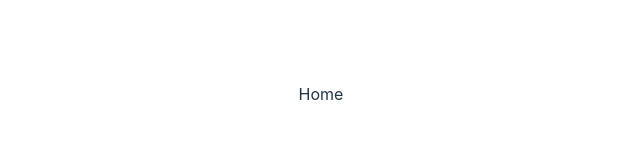
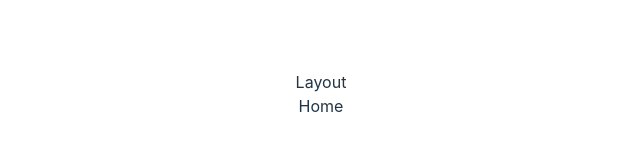
Before and after one commit to tschanomis/cats, a React (Vite) app: page / in a window 1280 px wide. Shown: the part 306-456 px from the top of the page, without its empty margins (319-959 px from the left). Built offline with nearby package versions, Linux system fonts and the light colour scheme.

Commit message:
create layout

```diff
--- a/src/router/index.tsx
+++ b/src/router/index.tsx
@@ -1,8 +1,11 @@
 import { createBrowserRouter } from "react-router-dom";
+
+import Layout from "../screens/layout/Layout";
 
 export const router = createBrowserRouter([
   {
     path: "/",
+    element: <Layout />,
     children: [
       {
         path: "",
--- /dev/null
+++ b/src/screens/layout/Layout.tsx
@@ -0,0 +1,21 @@
+import { Outlet } from "react-router-dom";
+
+import { Grid } from "@mui/material";
+
+function Layout() {
+  return (
+    <div className="Layout">
+      <Grid container direction="column">
+        <Grid item>
+          <>Layout</>
+        </Grid>
+
+        <Grid item>
+          <Outlet />
+        </Grid>
+      </Grid>
+    </div>
+  );
+}
+
+export default Layout;
```
